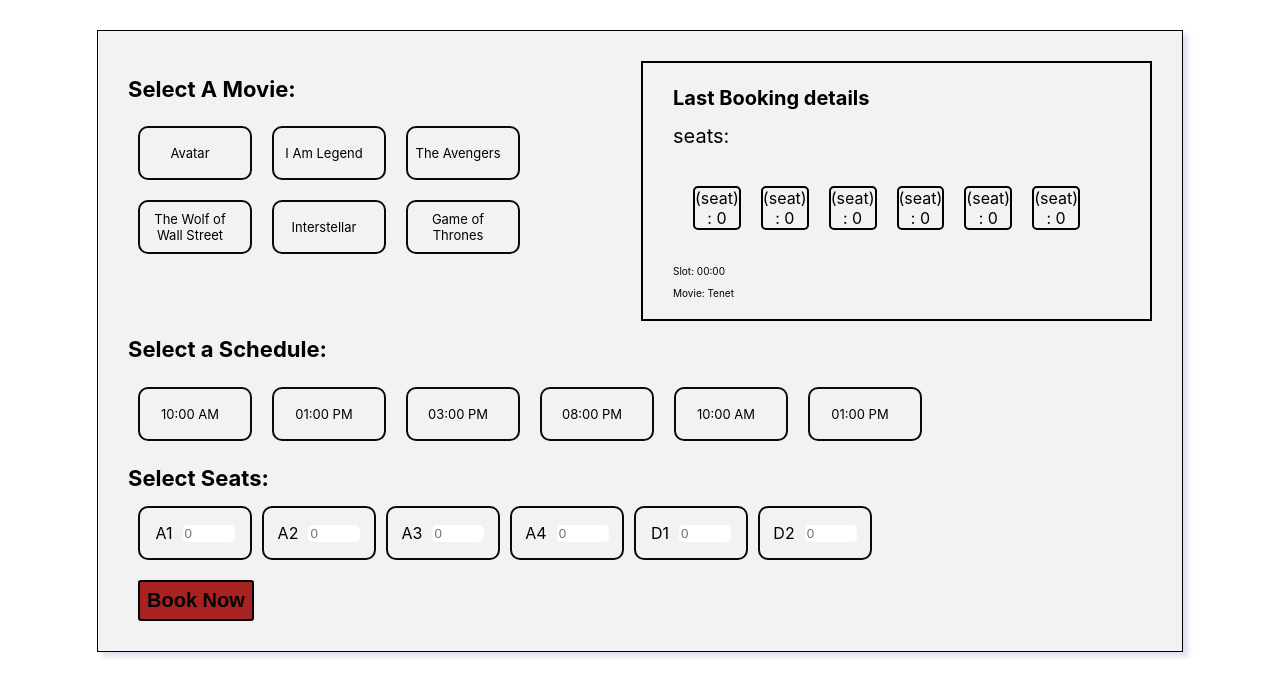
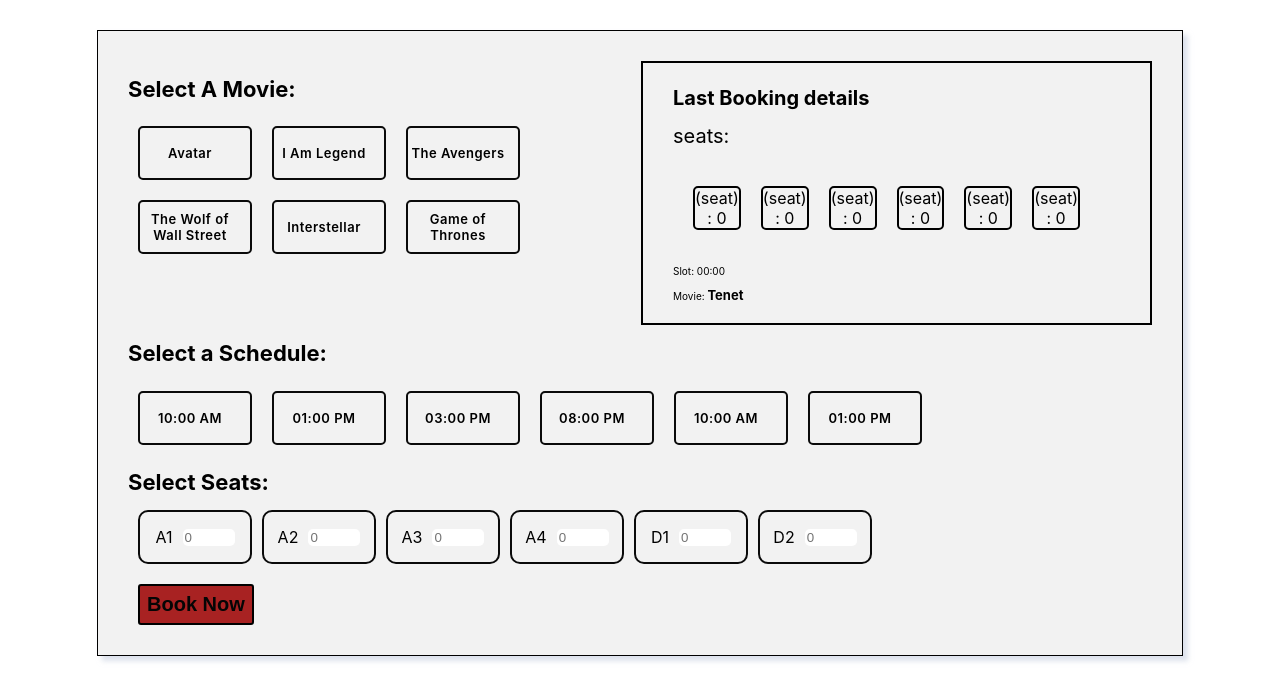
Before and after one commit to prajwaljain19/Bookmyshow-Nodejs, a React (Create React App) app: page / in a window 1280 px wide. Shown: the top 700 px of the page. Built offline with nearby package versions, Linux system fonts and the light colour scheme.

Commit message:
20/11/2024

```diff
--- a/src/App.js
+++ b/src/App.js
@@ -1,10 +1,13 @@
 import './App.css';
+import BsState from './Context/BsState';
 import Home from './pages/Home';
 
 function App() {
   return (
     <div>
+      <BsState>
       <Home />
+      </BsState>
     </div>
   );
 }
--- a/src/CSS/Home.css
+++ b/src/CSS/Home.css
@@ -106,3 +106,7 @@
 .seat_value:hover {
     background-color: rgba(164, 142, 142, 0.207)
 }
+.movie_name {
+    font-size: 13px;
+    font-weight: bold;
+}
--- a/src/CSS/Radiocomponent.css
+++ b/src/CSS/Radiocomponent.css
@@ -6,9 +6,12 @@
     display: flex;
     justify-content: center;
     align-items: center;
-    border-radius: 10px;
+    border-radius: 5px;
     margin: 10px;
     cursor: pointer;
+    user-select: none;
+    font-weight: 600;
+    letter-spacing: 0.5px;
     border: 2px solid rgb(10, 10, 10);
 }
 
@@ -17,6 +20,6 @@
     text-align: center;
 }
 
-.active {
-    background-color: red;
+.form-check-label.active {
+    background-color: rgb(219,9,9,0);
 }
--- /dev/null
+++ b/src/Context/BsContext.js
@@ -0,0 +1,5 @@
+import { createContext } from "react";
+
+const BsContext = createContext();
+
+export default BsContext;
--- /dev/null
+++ b/src/Context/BsState.js
@@ -0,0 +1,22 @@
+import { useState } from "react";
+import BsContext from "./BsContext";
+
+const BsState = (props) => {
+    const [movie, changemovie] = useState('');
+    const [Time, changeTime] = useState('');
+    const [Noofseat, changeNoofseat] = useState({
+        A1:"",
+        A2:"",
+        A3:"",
+        A4:"",
+        D1:"",
+        D2:"",
+    });
+
+    const [lastbookingdetails,setlastbookingdeatails] = useState(null);
+    return (
+        <BsContext.Provider value={{movie,changemovie,Time,changeTime,Noofseat,changeNoofseat,lastbookingdetails}}>{props.children}</BsContext.Provider>
+    )
+}
+
+export default BsState ;
--- a/src/component/Bookseat.js
+++ b/src/component/Bookseat.js
@@ -1,17 +1,26 @@
-import React from "react";
+import React, { useState } from "react";
 import { seats } from "../data";
 import SeatInput from "../component/SeatInput"
 import '../CSS/SeatInput.css'
 
 const Bookseat = () => {
+
+  const [seat , setseat] = useState(null);
+
+  const handlechange = (val) => {
+    setseat(val);
+
+    window.localStorage.setItem("seat",val);
+  }
   return (
     <>
       <h1 className='Book_heading'>Select Seats: </h1>
       <div className="Book_seat">
         {seats.map((el, index) => {
-          return <SeatInput text={el} key={index} />;
+          return <SeatInput text={el} key={index} changeselection={handlechange} />;
         })}
       </div>
+
     </>
   );
 };
--- a/src/component/Lastbooking.js
+++ b/src/component/Lastbooking.js
@@ -16,7 +16,7 @@
         ))}
        </div>
        <p className='slot' style={{textAlign: "left"}}>Slot: 00:00 </p>
-       <p className='movie'>Movie: <span>Tenet</span></p>
+       <p className='movie'>Movie: <span className='movie_name'>Tenet</span></p>
     </div>
   )
 }
--- a/src/component/Radiocomponent.js
+++ b/src/component/Radiocomponent.js
@@ -1,9 +1,13 @@
 import React from 'react'
 import '../CSS/Radiocomponent.css'
 
-const Radiocomponent = ({text, key}) => {
+const Radiocomponent = ({text,data,changeSelection}) => {
+
+  const hadlecheaked =(val) => {
+    changeSelection(val)
+  }
   return (
-    <div className='form-check-label'>
+    <div name={text} className={`form-check-label ${data === text ? "active" : "inactive"}`} onClick={() => {hadlecheaked(text)}}>
       <span className='text'>{text} </span>
     </div>
   )
--- a/src/component/SeatInput.js
+++ b/src/component/SeatInput.js
@@ -1,10 +1,14 @@
 import React from 'react'
 
-const SeatInput = ({text, key}) => {
+const SeatInput = ({text,key,changeselection }) => {
+
+  const handleChange = (val) => {
+    changeselection(val);
+  }
   return (
     <div className='form-check'>
-      <span className=''>{text}</span>
-      <input type='number' className='seat_input' placeholder='0' max={30} min={0} />
+      <span className=''>{text} </span>
+      <input type='number' className='seat_input' placeholder='0' max={30} min={0} onClick={() => handleChange(text)} />
     </div>
   )
 }
--- a/src/component/Selectmovie.js
+++ b/src/component/Selectmovie.js
@@ -1,19 +1,31 @@
-import React from "react";
+import React, { useContext } from "react";
 import { movieslist } from "../data";
+import BsContext from "../Context/BsContext";
 import Radiocomponent from "./Radiocomponent";
 import '../CSS/SelectMovie.css'
 
-const selectmovies = () => {
+const Selectmovies = () => {
+
+  const context = useContext(BsContext);
+
+  const {movie, changemovie} = context;
+
+  const handleChangeMovie = (val) => {
+    changemovie(val);
+console.log("prajwal------------",val)
+  window.localStorage.setItem("movie", val);
+
+  }
   return (
     <>
       <h1 className="SM_heading">Select A Movie: </h1>
       <div className="SM_main_container">
         {movieslist.map((element, index) => (
-          <Radiocomponent text={element.Title} key={index} />
+          <Radiocomponent text={element.Title} key={index} data={movie} changeSelection={handleChangeMovie}/>
         ))}
       </div>
     </>
   );
 };
 
-export default selectmovies;
+export default Selectmovies;
--- a/src/component/Timeschedule.js
+++ b/src/component/Timeschedule.js
@@ -1,20 +1,35 @@
-import React from 'react'
-import {slot} from '../data.js'
-import Radiocomponent from './Radiocomponent'
+import React, { useContext } from "react";
+import { slot } from "../data.js";
+import Radiocomponent from "./Radiocomponent";
+import BsContext from "../Context/BsContext.js";
 
 const Timeschedule = () => {
+  const context = useContext(BsContext);
+
+  const { Time, changeTime } = context;
+
+  const handlechangeItem = (val) => {
+    changeTime(val);
+
+    window.localStorage.setItem("slot", val);
+  };
+
   return (
-    <div className='Slot_container'>
-       <h1 className='TS_heading'>Select a Schedule:</h1>
-      <div className='TS_main_container'>
-        {slot.map((el,index) => {
+    <div className="Slot_container">
+      <h1 className="TS_heading">Select a Schedule:</h1>
+      <div className="TS_main_container">
+        {slot.map((el, index) => {
           return (
-          <Radiocomponent text={el} key={index} />
-          )
+            <Radiocomponent
+              text={el}
+              key={index}
+              changeSelection={handlechangeItem}
+            />
+          );
         })}
       </div>
     </div>
-  )
-}
+  );
+};
 
-export default Timeschedule
+export default Timeschedule;
```
